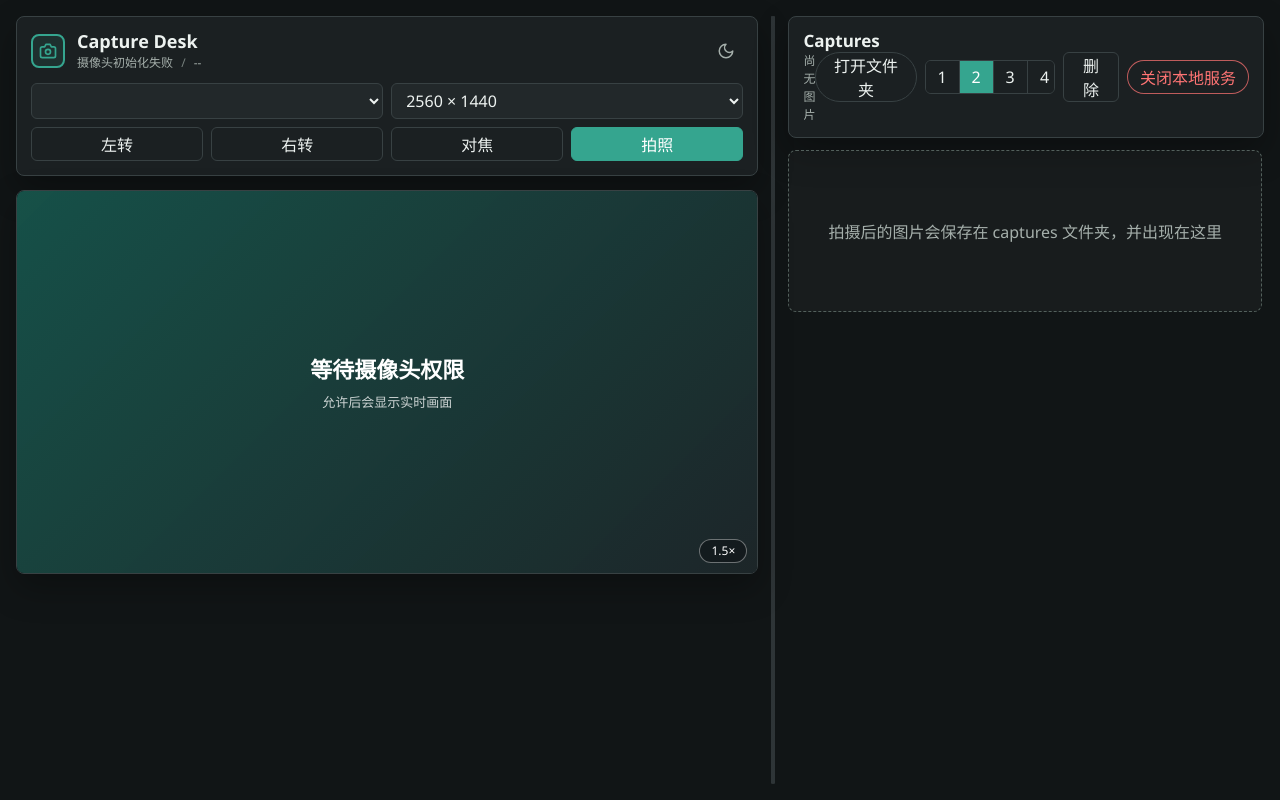
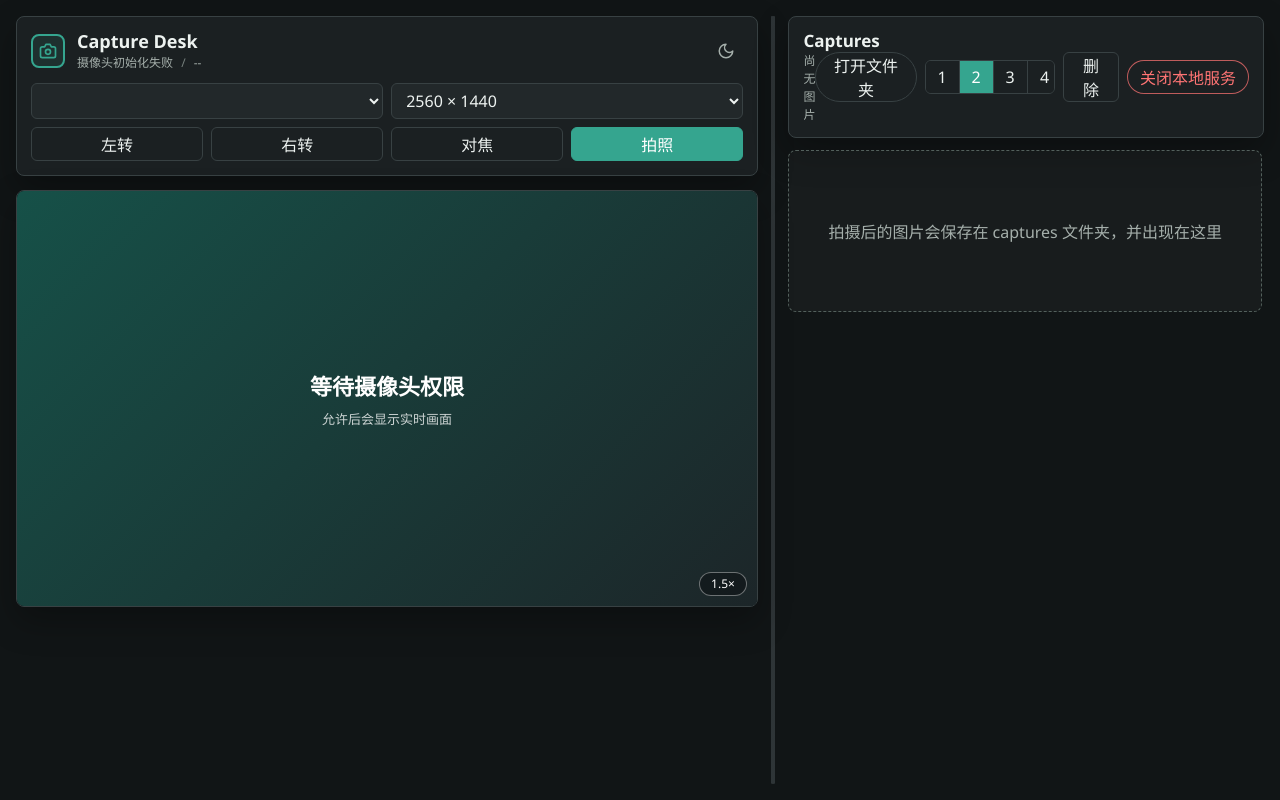
Before and after one commit to w1379/papercam, a website: page index.html in a window 1280 px wide. Drawn offline with Linux system fonts and the light colour scheme; no server answers.

Commit message:
Fix camera preview height

```diff
--- a/app.js
+++ b/app.js
@@ -334,8 +334,22 @@ function updateVideoRotation() {
     els.videoButton.style.height = `${Math.floor(stageHeight)}px`;
   } else {
     document.body.classList.remove("camera-portrait");
-    els.videoButton.style.width = "";
-    els.videoButton.style.height = "";
+    const paneWidth = Math.max(1, els.videoButton.parentElement.clientWidth);
+    const sourceWidth = els.video.videoWidth || cameraModes[cameraMode].width;
+    const sourceHeight = els.video.videoHeight || cameraModes[cameraMode].height;
+    const aspectRatio = sourceWidth / Math.max(1, sourceHeight);
+    const stageTop = els.videoButton.getBoundingClientRect().top;
+    const maxStageHeight = Math.max(240, window.innerHeight - stageTop - 16);
+    let stageWidth = paneWidth;
+    let stageHeight = stageWidth / aspectRatio;
+
+    if (stageHeight > maxStageHeight) {
+      stageHeight = maxStageHeight;
+      stageWidth = stageHeight * aspectRatio;
+    }
+
+    els.videoButton.style.width = `${Math.floor(stageWidth)}px`;
+    els.videoButton.style.height = `${Math.floor(stageHeight)}px`;
   }
 
   const stage = els.videoButton.getBoundingClientRect();
--- a/index.html
+++ b/index.html
@@ -4,7 +4,7 @@
     <meta charset="utf-8" />
     <meta name="viewport" content="width=device-width, initial-scale=1" />
     <title>Camera Capture Desk</title>
-    <link rel="stylesheet" href="./styles.css?v=20260612-1" />
+    <link rel="stylesheet" href="./styles.css?v=20260613-1" />
   </head>
   <body class="theme-dark">
     <main class="app-shell">
@@ -149,6 +149,6 @@
     </dialog>
 
     <div id="toast" class="toast" role="status" aria-live="polite"></div>
-    <script src="./app.js?v=20260612-2" defer></script>
+    <script src="./app.js?v=20260613-2" defer></script>
   </body>
 </html>
--- a/styles.css
+++ b/styles.css
@@ -339,8 +339,9 @@ body.theme-dark .theme-icon-moon {
   width: 100%;
   max-width: 100%;
   min-width: 0;
-  height: min(48vh, 500px);
-  min-height: 280px;
+  height: auto;
+  min-height: 0;
+  aspect-ratio: 16 / 9;
   border: 1px solid var(--video-line);
   border-radius: 8px;
   padding: 0;
```
